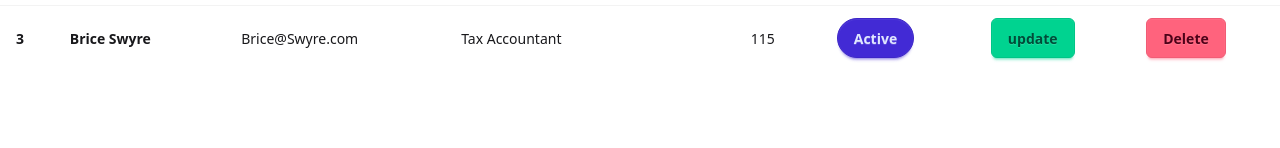
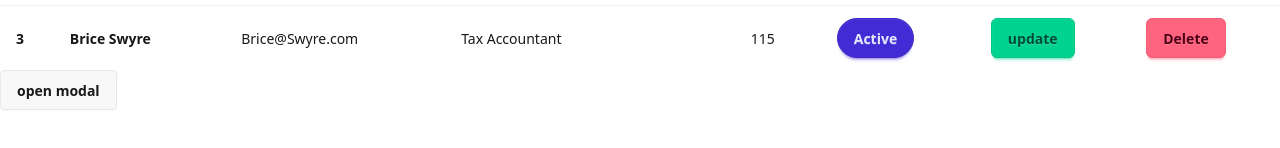
Before and after one commit to Imi-Nkateko/crud-app, a React (Vite) app in the folder client/: page / in a window 1280 px wide. Shown: the part 274-422 px from the top of the page. Built offline with nearby package versions, Linux system fonts and the light colour scheme.

Commit message:
import modalform

```diff
--- a/client/src/App.jsx
+++ b/client/src/App.jsx
@@ -1,12 +1,14 @@
 import React from "react";
 import Navbar from "./components/Navbar";
 import TableList from "./components/TableList";
+import ModalForm from "./components/ModalForm";
 
 const App = () => {
   return (
     <>
       <Navbar />
       <TableList />
+      <ModalForm />
     </>
   );
 };
```
